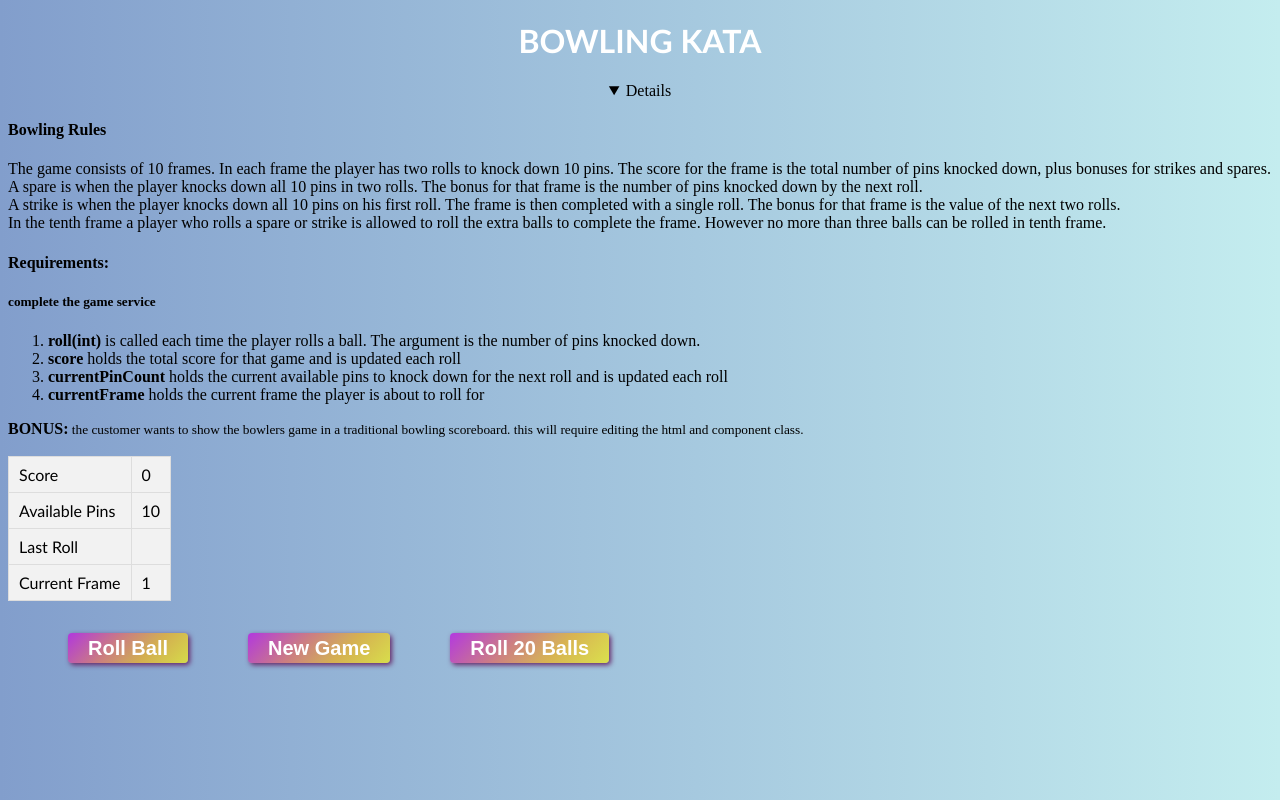
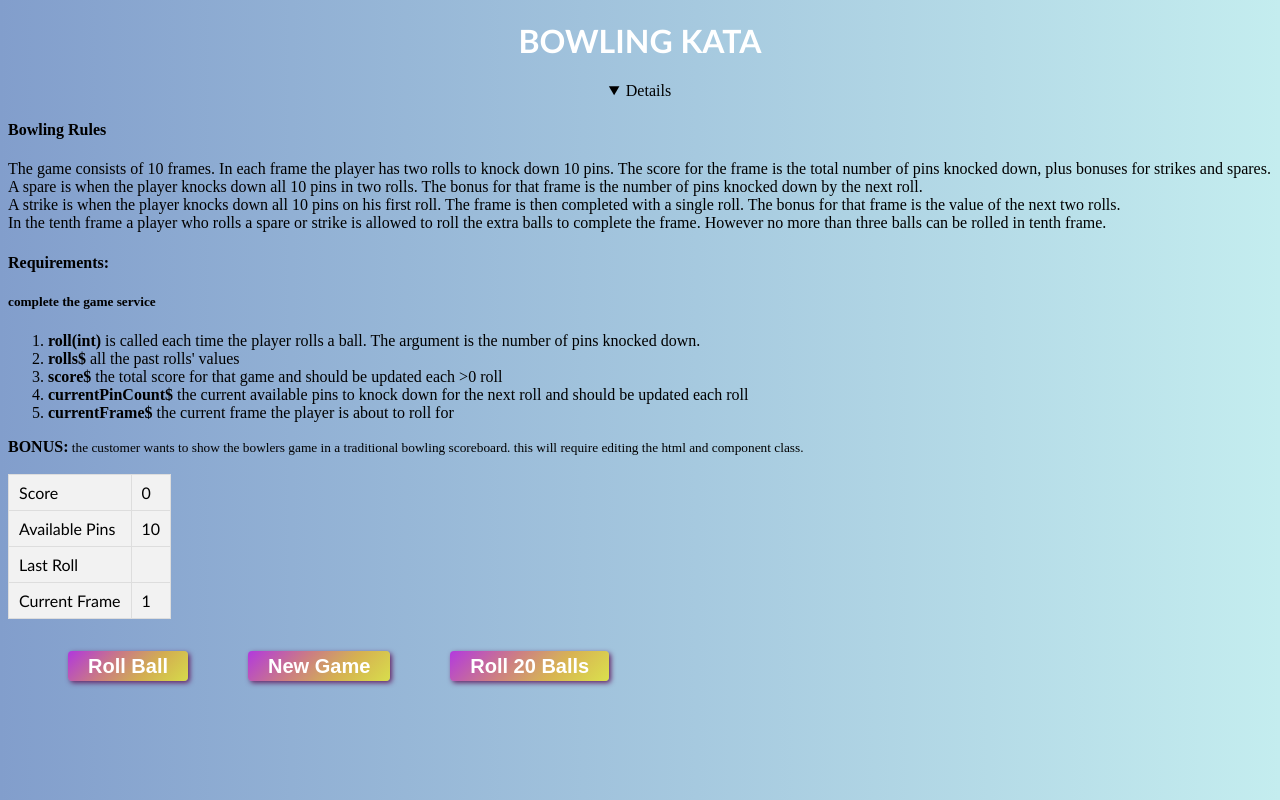
Before and after one commit to tylertel/bowlingtddkata, an Angular app: page / in a window 1280 px wide. Both pictures are taken after a click on the heading "Details". Built offline with nearby package versions, Linux system fonts and the light colour scheme.

Commit message:
Renamed Subjects - added rolls var

```diff
--- a/src/app/app.component.html
+++ b/src/app/app.component.html
@@ -21,9 +21,10 @@
   <h5>complete the game service</h5>
   <ol>
     <li><strong>roll(int)</strong> is called each time the player rolls a ball. The argument is the number of pins knocked down.</li>
-    <li><strong>score</strong> holds the total score for that game and is updated each roll</li>
-    <li><strong>currentPinCount</strong> holds the current available pins to knock down for the next roll and is updated each roll</li>
-    <li><strong>currentFrame</strong> holds the current frame the player is about to roll for</li>
+    <li><strong>rolls$</strong> all the past rolls&apos; values</li>
+    <li><strong>score$</strong> the total score for that game and should be updated each &gt;0 roll</li>
+    <li><strong>currentPinCount$</strong> the current available pins to knock down for the next roll and should be updated each roll</li>
+    <li><strong>currentFrame$</strong> the current frame the player is about to roll for</li>
   </ol>
   <strong>BONUS:</strong>
   <small>
--- a/src/app/app.component.ts
+++ b/src/app/app.component.ts
@@ -15,14 +15,14 @@ export class AppComponent implements OnInit {
   constructor(private _gameSvc: GameService) {}
 
   ngOnInit() {
-    this._gameSvc.score.subscribe(s => (this.score = s));
-    this._gameSvc.currentPinsUpCount.subscribe(p => (this.currentPinCount = p));
-    this._gameSvc.currentFrame.subscribe(f => (this.currentFrame = f));
+    this._gameSvc.allRolls$.subscribe(a => this.allRolls = a);
+    this._gameSvc.score$.subscribe(s => (this.score = s));
+    this._gameSvc.currentPinsUpCount$.subscribe(p => (this.currentPinCount = p));
+    this._gameSvc.currentFrame$.subscribe(f => (this.currentFrame = f));
   }
 
   public roll() {
     this.lastRoll = Math.floor(Math.random() * this.currentPinCount + 1);
-    this.allRolls.push(this.lastRoll);
     this._gameSvc.roll(this.lastRoll);
   }
 
--- a/src/app/game.service.ts
+++ b/src/app/game.service.ts
@@ -5,14 +5,15 @@ import { BehaviorSubject } from 'rxjs';
   providedIn: 'root'
 })
 export class GameService {
-  public score: BehaviorSubject<number> = new BehaviorSubject(0);
-  public currentPinsUpCount: BehaviorSubject<number> = new BehaviorSubject(10);
-  public board: BehaviorSubject<any[]> = new BehaviorSubject([]);
-  public currentFrame: BehaviorSubject<number> = new BehaviorSubject(1);
+  public score$: BehaviorSubject<number> = new BehaviorSubject(0);
+  public currentPinsUpCount$: BehaviorSubject<number> = new BehaviorSubject(10);
+  public allRolls$: BehaviorSubject<number[]> = new BehaviorSubject([]);
+  public currentFrame$: BehaviorSubject<number> = new BehaviorSubject(1);
 
   constructor() { }
 
-  public roll(int){
+  public roll(pinsKnockedDown: number){
+    //this.allRolls$.next(this.allRolls$.getValue().concat([pinsKnockedDown]));
   }
 
   public newGame(){
```
